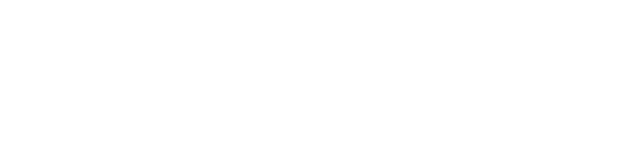
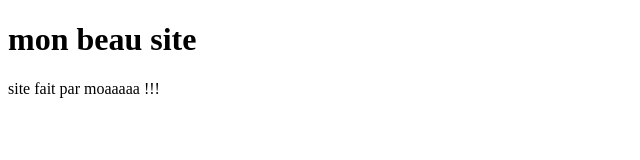
Before and after one commit to alioudiarra/site, a plain HTML site: page index.html in a window 1280 px wide. Shown: the whole page, without its empty margins (0-640 px from the left). Drawn offline with Linux system fonts and the light colour scheme.

Commit message:
finalisation

```diff
--- a/index.html
+++ b/index.html
@@ -7,6 +7,8 @@
     <link rel="stylesheet" href="style.css">
 </head>
 <body>
+    <h1>mon beau site</h1>
+    <div>site fait par moaaaaa !!!</div>
 
 </body>
 </html>
```
